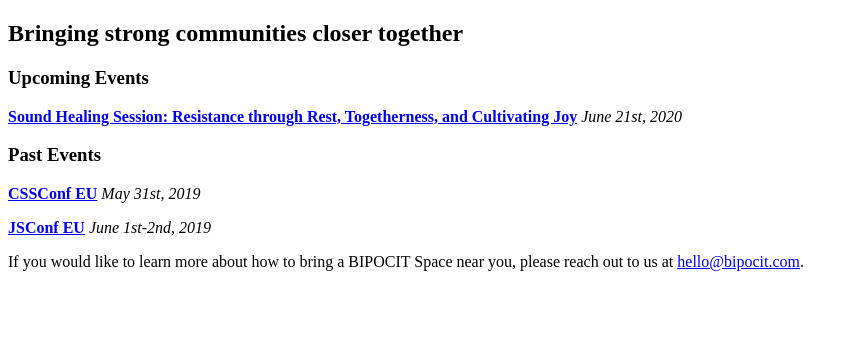
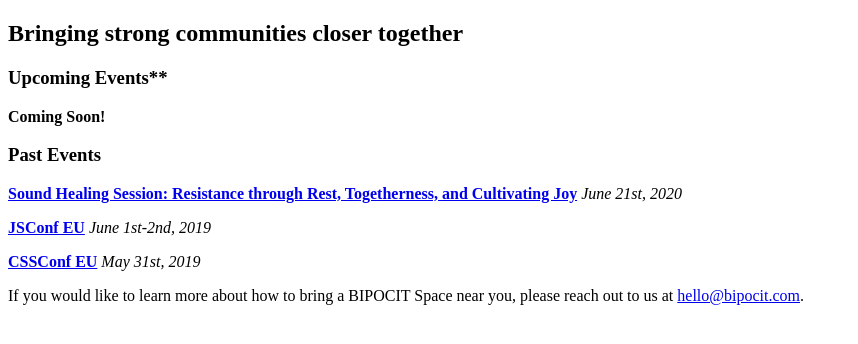
Before and after one commit to bipocit/bipocit, a Gatsby site: page /events in a window 1280 px wide. Shown: the whole page, without its empty margins (0-858 px from the left). Built offline with nearby package versions, Linux system fonts and the light colour scheme; Gatsby itself is replaced by a stand-in of ours.

Commit message:
update events

```diff
--- a/src/pages/events.mdx
+++ b/src/pages/events.mdx
@@ -7,16 +7,16 @@ import { Flex } from "../components/flex";
 
 ## Bringing strong communities closer together
 
-### Upcoming Events
+### Upcoming Events**
 
+**Coming Soon!**
+
+### Past Events
 **[Sound Healing Session: Resistance through Rest, Togetherness, and Cultivating Joy](https://calendly.com/bipocit/sound-healing-session?month=2020-06)** *June 21st, 2020*
 
-
-### Past Events
+**[JSConf EU](https://2019.jsconf.eu/bipocit-space/)** *June 1st-2nd, 2019*
 
 **[CSSConf EU](https://2019.cssconf.eu/bipocit-space/)** *May 31st, 2019*
-
-**[JSConf EU](https://2019.jsconf.eu/bipocit-space/)** *June 1st-2nd, 2019*
 
 If you would like to learn more about how to bring a BIPOCIT Space near you, please reach out to us at [hello@bipocit.com](mailto:hello@bipocit.com?Subject=Event%20Inquiry).
 
```
